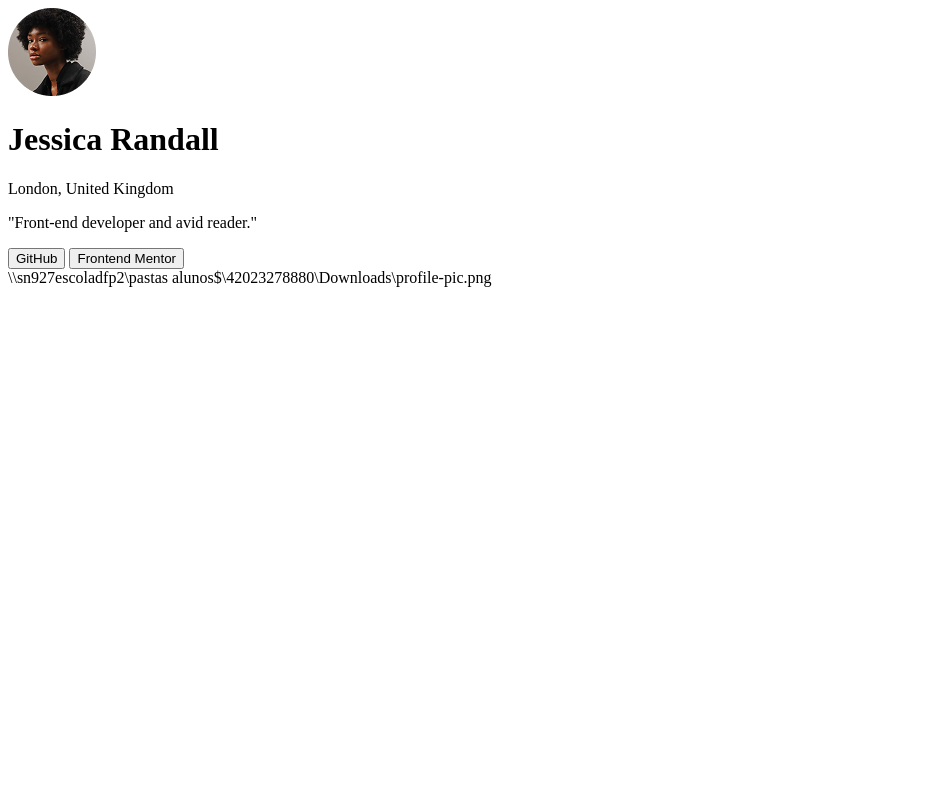
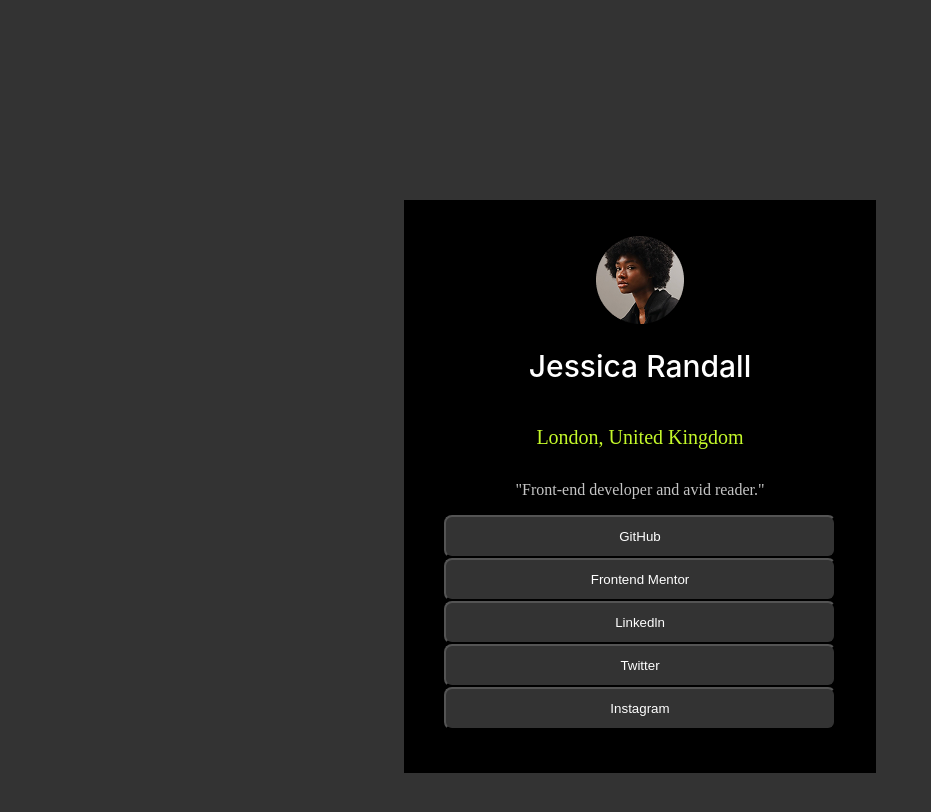
Before and after one commit to rayssamarques08/Bio, a plain HTML site: page index.html in a window 1280 px wide. Shown: the whole page, without its empty margins (0-931 px from the left). Drawn offline with Linux system fonts and the light colour scheme.

Commit message:
Atualização de layout

```diff
--- a/index.html
+++ b/index.html
@@ -10,7 +10,7 @@
     <main class = "container">
 <img src="profile-pic.png" alt="Foto de perfil">
 <h1>Jessica Randall</h1>
-<p>London, United Kingdom</p>
+<h2>London, United Kingdom</h2>
 <p>"Front-end developer and avid reader."</p>
 <button>
     GitHub
@@ -18,9 +18,15 @@
 <button>
     Frontend Mentor
 </button>
-
-
-
+<button>
+    Linkedln
+</button>
+<button>
+    Twitter
+</button>
+<button>
+    Instagram
+</button>
     </main>
 </body>
-</html>\\sn927escoladfp2\pastas alunos$\42023278880\Downloads\profile-pic.png
+</html>
--- a/style.css
+++ b/style.css
@@ -0,0 +1,64 @@
+.container{
+    background-color: black;
+    display: flex;
+    justify-content: center;
+    align-items: center;
+    width: 392px;
+    padding: 33px 40px 40px 40px;
+height: 500px;
+margin: 200px auto;
+flex-direction: column;
+}
+img{
+    width: 88px;
+height: 88px;
+}
+img:hover{
+    width: 108px;
+height: 108px;
+}
+
+h1{
+    font-family: Inter;
+    font-size: 30px;
+    color: white;
+font-style: normal;
+font-weight: 500;
+line-height: 150%;
+}
+    h2{
+    font-size: 20px;
+    font-weight: 300;
+    color: #C4F82A
+
+}
+p{
+    color: rgb(197, 197, 197);
+
+}
+button{
+color: white;
+background: var(--color-grey-700, #333);
+border-radius: 8px;
+ display: flex;
+padding: 12px;
+justify-content: center;
+align-items: center;
+gap: 8px;
+align-self: stretch;
+}
+body{
+    background-color: #333;
+}
+button:hover{
+    cursor: pointer;
+    color: rgb(0, 0, 0);
+    background-color: #C4F82A;
+    border-radius: 8px;
+     display: flex;
+    padding: 12px;
+    justify-content: center;
+    align-items: center;
+    gap: 8px;
+    align-self: stretch;
+    }
```
